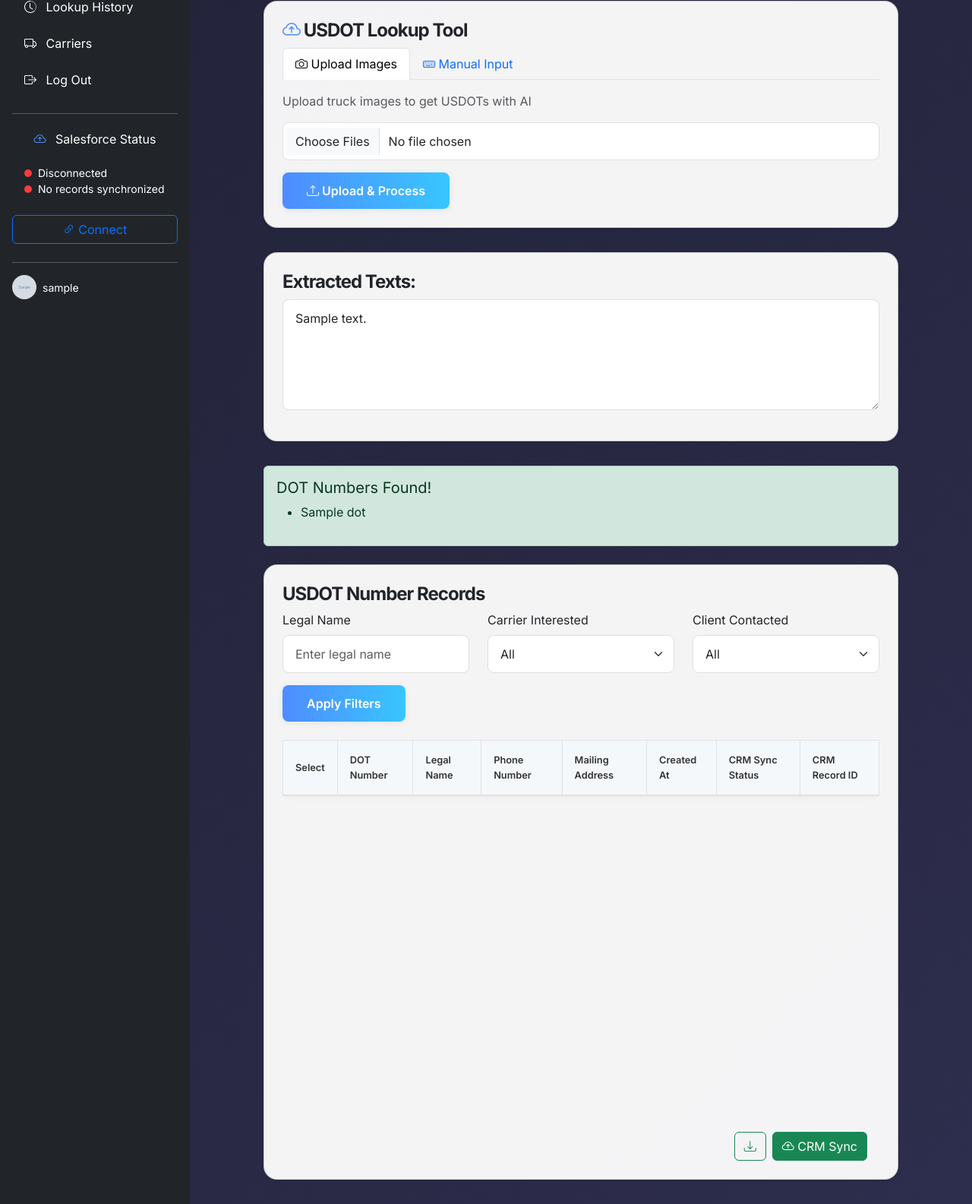
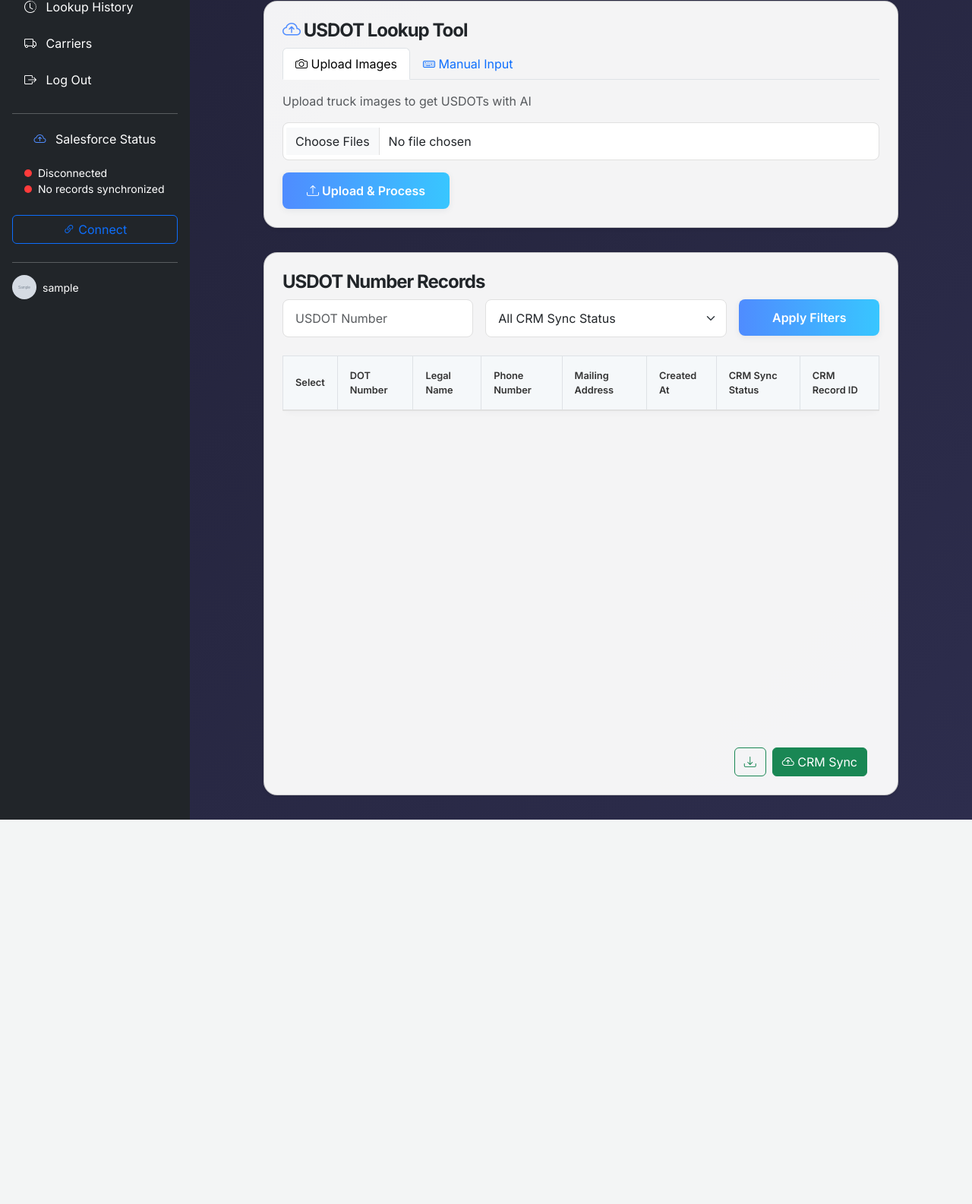
Before and after one commit to hector6298/usdot_lookup_tool, a FastAPI app: template app/templates/dashboard.html in a window 1280 px wide. Shown: the part 111-1696 px from the top of the page at 76% size. After the commit the page ends 1190 px from the top, so only its background shows below. Run offline with FastAPI, Linux system fonts and the light colour scheme; the template is opened without the code that fills it: most values are stand-ins (such as "Sample title", 1, 10 or a date in 2020); grey boxes marked "Sample" are stand-in pictures; lists and menus that the app fills with data are empty; parts of the project's set-up code (start-up, migrations or seed data) failed here and were passed over; some libraries are stand-ins or nearby versions.

Commit message:
Update filters and notifications

```diff
--- a/app/helpers/ocr.py
+++ b/app/helpers/ocr.py
@@ -39,7 +39,7 @@ def generate_dot_record(ocr_result: OCRResultCreate, from_text_input=False) -> O
         # Extract the 10-digit number following "DOT"
         if from_text_input:
             logger.info("🔍 Extracting DOT number from manual text input.")
-            regex_pattern = r'^\d{5,8}$'
+            regex_pattern = r'^(\d{5,8})$'
         else:
             logger.info("🔍 Extracting DOT number from OCR result.")
             regex_pattern = r'\b(?:US\s*DOT|USDOT|DOT)[\s#-]*?(\d{5,8})\b'
--- a/app/routes/data.py
+++ b/app/routes/data.py
@@ -26,7 +26,8 @@ logger = logging.getLogger(__name__)
 async def fetch_carriers(request: Request,
                     offset: int = 0,
                     limit: int = 10,
-                    crm_sync_status: bool = None,
+                    crm_sync_status: str = None,
+                    usdot_filter: str = None,
                     db: Session = Depends(get_db)):
 
     """Return carrier results as JSON for the dashboard."""
@@ -40,6 +41,7 @@ async def fetch_carriers(request: Request,
                                 org_id=org_id,
                                 offset=offset,
                                 crm_sync_status=crm_sync_status,
+                                usdot_filter=usdot_filter,
                                 limit=limit)
 
     results = [
--- a/app/routes/upload.py
+++ b/app/routes/upload.py
@@ -41,6 +41,7 @@ async def upload_file(files: list[UploadFile] = File(None),
     unique_dot_readings = set()  # Track unique DOT readings
     valid_files = []
     invalid_files = []
+
     user_id = request.session['userinfo']['sub']
     org_id = (request.session['userinfo']['org_id']
                 if 'org_id' in request.session['userinfo'] else user_id)
@@ -61,10 +62,14 @@ async def upload_file(files: list[UploadFile] = File(None),
             if ocr_record.dot_reading in unique_dot_readings:
                 logger.warning(f"⚠️ Duplicate manual USDOT {ocr_record.dot_reading} found, ignoring.")
 
-            unique_dot_readings.add(ocr_record.dot_reading)
-
-            valid_files.append(f"manual_{dot}")
-            logger.info(f"✅ Manual USDOT {dot} processed successfully.")
+            # Check if the extracted DOT reading is valid, if valid add to unique set
+            if ocr_record.dot_reading == INVALID_DOT_READING:
+                invalid_files.append(f"manual_{dot}")
+                logger.warning(f"⚠️ Invalid manual USDOT {dot.strip()} ignored.")
+            else:
+                valid_files.append(f"manual_{dot}")
+                logger.info(f"✅ Valid manual USDOT {dot.strip()} processed.")
+                unique_dot_readings.add(ocr_record.dot_reading)
 
     # Process uploaded files
     if files:
@@ -91,11 +96,19 @@ async def upload_file(files: list[UploadFile] = File(None),
                     logger.warning(f"⚠️ Duplicate USDOT {ocr_record.dot_reading} found in batch, ignoring.")
 
                 unique_dot_readings.add(ocr_record.dot_reading)
+                ocr_records.append(ocr_record)
 
-                ocr_records.append(ocr_record)
-                valid_files.append(file.filename)
+                # Check if the extracted DOT reading is valid
+                if ocr_record.dot_reading != INVALID_DOT_READING:
+                    valid_files.append(file.filename)
+                    logger.info(f"✅ File {file.filename} Added to valid files with DOT {ocr_record.dot_reading}.")
+                else:
+                    logger.warning(f"⚠️ No valid DOT number found in {file.filename}, added to invalid files.")
+                    invalid_files.append(file.filename)
+
             except Exception as e:
                 logger.exception(f"❌ Error processing file: {e}")
+                invalid_files.append(file.filename)
 
     if not ocr_records:
         raise HTTPException(status_code=400, detail="No valid files were processed.")
@@ -124,7 +137,13 @@ async def upload_file(files: list[UploadFile] = File(None),
 
     # Collect all OCR result IDs
     ocr_result_ids = [
-        {"id": result.id, "dot_reading": result.dot_reading}
+        {
+            "id": result.id,
+            "dot_reading": result.dot_reading,
+            "filename": result.filename,
+            "safer_lookup_success": (True if result.carrier_data
+                and result.carrier_data.usdot != INVALID_DOT_READING else False)
+        }
         for result in ocr_results
     ]
 
@@ -132,7 +151,7 @@ async def upload_file(files: list[UploadFile] = File(None),
     return JSONResponse(
         content={
             "message": "Processing complete",
-            "result_ids": ocr_result_ids,
+            "records": ocr_result_ids,
             "valid_files": valid_files,
             "invalid_files": invalid_files
         },
--- a/app/static/upload.js
+++ b/app/static/upload.js
@@ -5,12 +5,10 @@ const Upload = {
             reader.onload = (event) => {
                 const img = new Image();
                 img.src = event.target.result;
-
                 img.onload = () => {
                     const canvas = document.createElement("canvas");
                     let width = img.width;
                     let height = img.height;
-
                     if (width > maxWidth || height > maxHeight) {
                         if (width > height) {
                             height *= maxWidth / width;
@@ -20,53 +18,74 @@ const Upload = {
                             height = maxHeight;
                         }
                     }
-
                     canvas.width = width;
                     canvas.height = height;
-
                     const ctx = canvas.getContext("2d");
                     ctx.drawImage(img, 0, 0, width, height);
-
                     canvas.toBlob((blob) => {
                         resolve(blob);
                     }, "image/jpeg", quality);
                 };
-
                 img.onerror = (error) => reject(error);
             };
-
             reader.readAsDataURL(file);
         });
     },
 
-    handleFormSubmit: async function (event) {
-        //calculate time to process all files
-        const startTime = performance.now();
-        event.preventDefault();
+    clearStatus: function (statusDiv) {
+        statusDiv.style.display = "none";
+        statusDiv.innerHTML = "";
+    },
 
-        const form = document.getElementById("upload-form");
-        const fileInput = document.getElementById("file-input");
-        const statusDiv = document.getElementById("status");
-
-        // default div state
-        statusDiv.style.display = "none";
-        statusDiv.textContent = "";
-
-        const files = fileInput.files;
-        if (files.length === 0) {
-            statusDiv.textContent = "Please select images.";
-            statusDiv.style.display = "block";
-            return;
-        }
-
-        const formData = new FormData();
-        for (let i = 0; i < files.length; i++) {
-            let file = files[i];
-
-            if (file.type === "image/heic" || file.type === "image/heif") {
-                statusDiv.textContent = `Converting ${file.name} from HEIC to PNG...`;
+    appendAlert: function (statusDiv, type, message) {
+        const alert = document.createElement("div");
+        alert.className = `alert alert-${type} alert-dismissible fade show mt-2`;
+        alert.role = "alert";
+        alert.innerHTML = `
+            ${message}
+            <button type="button" class="btn-close" data-bs-dismiss="alert" aria-label="Close" style="position:absolute;top:8px;right:12px;"></button>
+        `;
+        statusDiv.appendChild(alert);
         statusDiv.style.display = "block";
 
+        // Optional: Dismiss all alerts when the close button is clicked
+        const closeBtn = alert.querySelector(".btn-close");
+        if (closeBtn) {
+            closeBtn.addEventListener("click", () => {
+                // Remove all alerts inside statusDiv
+                statusDiv.innerHTML = "";
+                statusDiv.style.display = "none";
+            });
+        }
+    },
+
+    clearStatus: function (statusDiv) {
+    statusDiv.style.display = "none";
+    statusDiv.innerHTML = '<div id="status-message"></div>'; // Always keep a single message div
+    },
+
+    setStatusMessage: function (statusDiv, type, message) {
+        let msgDiv = statusDiv.querySelector("#status-message");
+        if (!msgDiv) {
+            msgDiv = document.createElement("div");
+            msgDiv.id = "status-message";
+            statusDiv.appendChild(msgDiv);
+        }
+        msgDiv.className = `alert alert-${type} mt-2`;
+        msgDiv.innerHTML = message;
+        statusDiv.style.display = "block";
+    },
+
+    buildFormData: async function (statusDiv) {
+        const formData = new FormData();
+        // Get files from upload-form
+        const fileInput = document.getElementById("file-input");
+        if (fileInput && fileInput.files.length > 0) {
+            for (let i = 0; i < fileInput.files.length; i++) {
+                let file = fileInput.files[i];
+                // Convert HEIC/HEIF if needed
+                Upload.setStatusMessage(statusDiv, "info", `Compressing ${file.name}...`);
+                if (file.type === "image/heic" || file.type === "image/heif") {
                     try {
                         const pngBlob = await heic2any({
                             blob: file,
@@ -75,41 +94,105 @@ const Upload = {
                         });
                         file = new File([pngBlob], file.name.replace(/\.heic$/i, ".png"), { type: "image/png" });
                     } catch (error) {
-                    console.error(`Error converting ${file.name}:`, error);
-                    statusDiv.textContent = `❌ Failed to convert ${file.name}`;
-                    statusDiv.style.display = "block";
-                    return;
+                        throw new Error(`❌ Failed to convert ${file.name}`);
                     }
                 }
-
-            statusDiv.textContent = `Compressing ${file.name}...`;
-            statusDiv.style.display = "block";
-
                 try {
                     const compressedBlob = await Upload.compressImage(file, 1000, 1000, 0.7);
                     formData.append("files", compressedBlob, file.name);
                 } catch (error) {
-                console.error(`Error compressing ${file.name}:`, error);
-                statusDiv.textContent = `❌ Failed to compress ${file.name}`;
-                statusDiv.style.display = "block";
+                    throw new Error(`❌ Failed to compress ${file.name}`);
+                }
+            }
+        }
+        // Get manual USDOTs from manual-form
+        const usdotInput = document.getElementById("usdot-input");
+        if (usdotInput && usdotInput.value.trim()) {
+            formData.append("manual_usdots", usdotInput.value.trim());
+        }
+        // Add ignore_duplicated_usdots if present
+        const ignoreCheckbox = document.getElementById("ignore_duplicated_usdots");
+        if (ignoreCheckbox) {
+            formData.append("ignore_duplicated_usdots", ignoreCheckbox.checked ? "true" : "false");
+        }
+        return formData;
+    },
+
+    handleUnifiedFormSubmit: async function (event) {
+        event.preventDefault();
+        const startTime = performance.now();
+        const statusDiv = document.getElementById("status");
+        Upload.clearStatus(statusDiv);
+
+        let hasFiles = false;
+        let hasManual = false;
+        const fileInput = document.getElementById("file-input");
+        if (fileInput && fileInput.files.length > 0) hasFiles = true;
+        const usdotInput = document.getElementById("usdot-input");
+        if (usdotInput && usdotInput.value.trim()) hasManual = true;
+
+        if (!hasFiles && !hasManual) {
+            Upload.appendAlert(statusDiv, "warning", "Please select images or enter USDOT numbers.");
             return;
         }
+
+        if (hasFiles) {
+            Upload.appendAlert(statusDiv, "info", "Preparing images for upload...");
+        }
+        if (hasManual) {
+            Upload.appendAlert(statusDiv, "info", "Preparing USDOT numbers for processing...");
         }
 
-        statusDiv.textContent = "Uploading images...";
-        statusDiv.style.display = "block";
+        let formData;
+        try {
+            formData = await Upload.buildFormData(statusDiv);
+            statusDiv.querySelector("#status-message").remove(); // Or set to empty string
+
+        } catch (error) {
+            Upload.appendAlert(statusDiv, "danger", error.message);
+            return;
+        }
+
+        Upload.appendAlert(statusDiv, "info", "Uploading data...");
         try {
             const response = await fetch("/upload", {
                 method: "POST",
                 body: formData,
             });
 
+            statusDiv.innerHTML = ""; // Clear previous messages
+
             if (response.ok) {
-                statusDiv.textContent = "✅ Images uploaded successfully!";
-                statusDiv.style.display = "block";
-                setTimeout(() => {
-                    location.reload();
-                }, 500);
+                const result = await response.json();
+                Upload.appendAlert(statusDiv, "success", `✅ Data processed successfully! Processing time: ${(performance.now() - startTime).toFixed(2)} ms`);
+
+                // Show warnings for USDOTs not found and invalid files
+                if (result.records) {
+                    const notFound = result.records
+                        .filter(r => !r.safer_lookup_success && r.dot_reading !== "00000000")
+                        .map(r => r.dot_reading);
+                    if (notFound.length > 0) {
+                        Upload.appendAlert(
+                            statusDiv,
+                            "warning",
+                            `<strong>Warning:</strong> The following USDOT numbers were not found in SAFER: <br>${notFound.join(", ")}`
+                        );
+                    }
+                }
+                if (result.invalid_files && result.invalid_files.length > 0) {
+                    Upload.appendAlert(
+                        statusDiv,
+                        "danger",
+                        `<strong>Invalid files:</strong> Could not extract USDOT or image format not valid <br>${result.invalid_files.join(", ")}`
+                    );
+                }
+
+                // Dynamically refresh the table if Filters is available
+                if (window.Filters && typeof Filters.fetchData === "function") {
+                    Filters.offset = 0;
+                    Filters.hasMoreData = true;
+                    await Filters.fetchData(false);
+                }
             } else {
                 let errorMsg = "❌ Upload failed.";
                 try {
@@ -120,81 +203,22 @@ const Upload = {
                 } catch {
                     // ignore JSON parse errors, keep errorMsg as is
                 }
-                statusDiv.textContent = errorMsg;
-                statusDiv.style.display = "block";
+                Upload.appendAlert(statusDiv, "danger", errorMsg);
             }
         } catch (error) {
-            console.error("Error uploading images:", error);
-            statusDiv.textContent = "❌ Upload failed.";
-            statusDiv.style.display = "block";
-        }
-        const endTime = performance.now();
-        console.log(`Total processing time: ${(endTime - startTime).toFixed(2)} ms`);
-        statusDiv.textContent += ` Processing time: ${(endTime - startTime).toFixed(2)} ms`;
-        statusDiv.style.display = "block";
-    },
-
-    handleManualFormSubmit: async function (event) {
-        event.preventDefault();
-
-        const form = document.getElementById("manual-form");
-        const usdotInput = document.getElementById("usdot-input");
-        const statusDiv = document.getElementById("status");
-
-        // Default div state
-        statusDiv.style.display = "none";
-        statusDiv.textContent = "";
-
-        const usdotNumbers = usdotInput.value.trim();
-        if (!usdotNumbers) {
-            statusDiv.textContent = "Please enter USDOT numbers.";
-            statusDiv.style.display = "block";
-            return;
-        }
-
-        const formData = new FormData();
-        formData.append("manual_usdots", usdotNumbers);
-
-        statusDiv.textContent = "Processing USDOT numbers...";
-        statusDiv.style.display = "block";
-
-        try {
-            const response = await fetch("/upload", {
-                method: "POST",
-                body: formData,
-            });
-
-            if (response.ok) {
-                const result = await response.json();
-                statusDiv.textContent = `✅ Processed ${result.valid_usdots.length} USDOT numbers successfully! ${result.successful_lookups} carrier records found.`;
-                if (result.invalid_usdots.length > 0) {
-                    statusDiv.textContent += ` (${result.invalid_usdots.length} invalid numbers ignored)`;
-                }
-                statusDiv.style.display = "block";
-                setTimeout(() => {
-                    location.reload();
-                }, 500);
-            } else {
-                const errorData = await response.json();
-                statusDiv.textContent = `❌ Error: ${errorData.detail || 'Processing failed'}`;
-                statusDiv.style.display = "block";
-            }
-        } catch (error) {
-            console.error("Error processing manual USDOT input:", error);
-            statusDiv.textContent = "❌ Processing failed.";
-            statusDiv.style.display = "block";
+            console.error("Error uploading data:", error);
+            Upload.appendAlert(statusDiv, "danger", "❌ Upload failed.");
         }
     },
 
     init: function () {
         const uploadForm = document.getElementById("upload-form");
         if (uploadForm) {
-            uploadForm.addEventListener("submit", Upload.handleFormSubmit);
+            uploadForm.addEventListener("submit", Upload.handleUnifiedFormSubmit);
         }
-
         const manualForm = document.getElementById("manual-form");
         if (manualForm) {
-            manualForm.addEventListener("submit", Upload.handleManualFormSubmit);
+            manualForm.addEventListener("submit", Upload.handleUnifiedFormSubmit);
         }
     },
 };
--- a/app/templates/dashboard.html
+++ b/app/templates/dashboard.html
@@ -57,25 +57,7 @@
             </div>
         </div>
     <div id="status" style="margin-top: 20px;"></div>
-    {% if result_texts %}
-    <div class="card mt-4 p-4 shadow-sm">
-        <h4>Extracted Texts:</h4>
-        {% for text in result_texts %}
-        <textarea class="form-control mb-3" rows="5" readonly>{{ text }}</textarea>
-        {% endfor %}
-    </div>
-    {% endif %}
 
-    {% if usdots %}
-    <div class="alert alert-success mt-4">
-        <h5>DOT Numbers Found!</h5>
-        <ul>
-            {% for dot in usdots %}
-            <li>{{ dot }}</li>
-            {% endfor %}
-        </ul>
-    </div>
-    {% endif %}
 
     <!-- Table Results section -->
     <div class="card mt-4 p-4 shadow-sm">
@@ -83,30 +65,21 @@
         <h4>USDOT Number Records</h4>
 
         <!-- Table filters -->
-        <form id="filter-form" class="mb-4" data-dashboard-type="{{ dashboard_type }}">
-            <div class="row">
-                <div class="col-md-4">
-                    <label for="legal_name" class="form-label">Legal Name</label>
-                    <input type="text" id="legal_name" name="legal_name" class="form-control" placeholder="Enter legal name">
-                </div>
-                <div class="col-md-4">
-                    <label for="carrier_interested" class="form-label">Carrier Interested</label>
-                    <select id="carrier_interested" name="carrier_interested" class="form-select">
-                        <option value="">All</option>
-                        <option value="true">Yes</option>
-                        <option value="false">No</option>
-                    </select>
-                </div>
-                <div class="col-md-4">
-                    <label for="client_contacted" class="form-label">Client Contacted</label>
-                    <select id="client_contacted" name="client_contacted" class="form-select">
-                        <option value="">All</option>
-                        <option value="true">Yes</option>
-                        <option value="false">No</option>
-                    </select>
-                </div>
+        <form id="filter-form" class="mb-4 row g-3" data-dashboard-type="{{ dashboard_type }}">
+            <div class="col-12 col-md-4">
+            <input type="text" id="usdot_filter" name="usdot_filter" class="form-control" placeholder="USDOT Number">
             </div>
-            <button type="submit" class="btn btn-primary mt-3">Apply Filters</button>
+            <div class="col-12 col-md-5">
+            <select id="crm_sync_status" name="crm_sync_status" class="form-select">
+                <option value="">All CRM Sync Status</option>
+                <option value="SUCCESS">Success</option>
+                <option value="FAILED">Failed</option>
+                <option value="PENDING">Pending</option>
+            </select>
+            </div>
+            <div class="col-12 col-md-3">
+            <button type="submit" class="btn btn-primary w-100">Apply Filters</button>
+            </div>
         </form>
 
         <!-- Table Results dynamically loaded using js -->
```
Also changed, not shown: app/crud/crm_object_sync_status.py (+9 -3 lines). Lines whose indentation alone changed are shown as unchanged.
